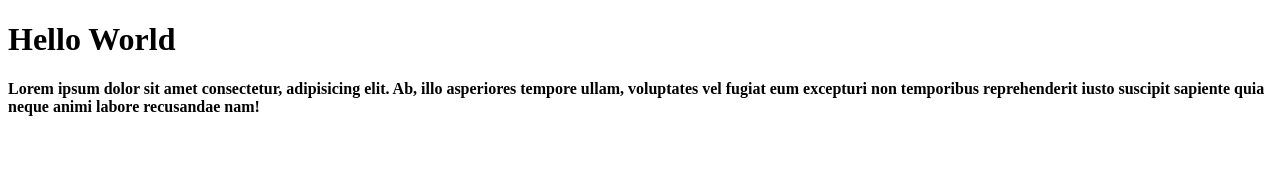
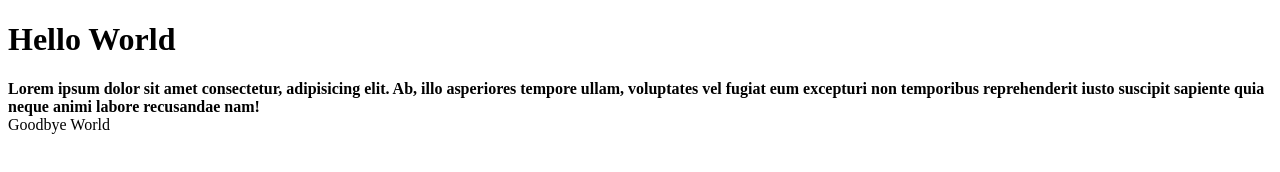
Before and after one commit to Cal-107/htmlcss-hello, a plain HTML site: page index.html in a window 1280 px wide. Drawn offline with Linux system fonts and the light colour scheme.

Commit message:
add footer

```diff
--- a/index.html
+++ b/index.html
@@ -14,5 +14,9 @@
     <main>
         <strong>Lorem ipsum dolor sit amet consectetur, adipisicing elit. Ab, illo asperiores tempore ullam, voluptates vel fugiat eum excepturi non temporibus reprehenderit iusto suscipit sapiente quia neque animi labore recusandae nam!</strong>
     </main>
+
+    <footer>
+        Goodbye World
+    </footer>
 </body>
 </html>
```
